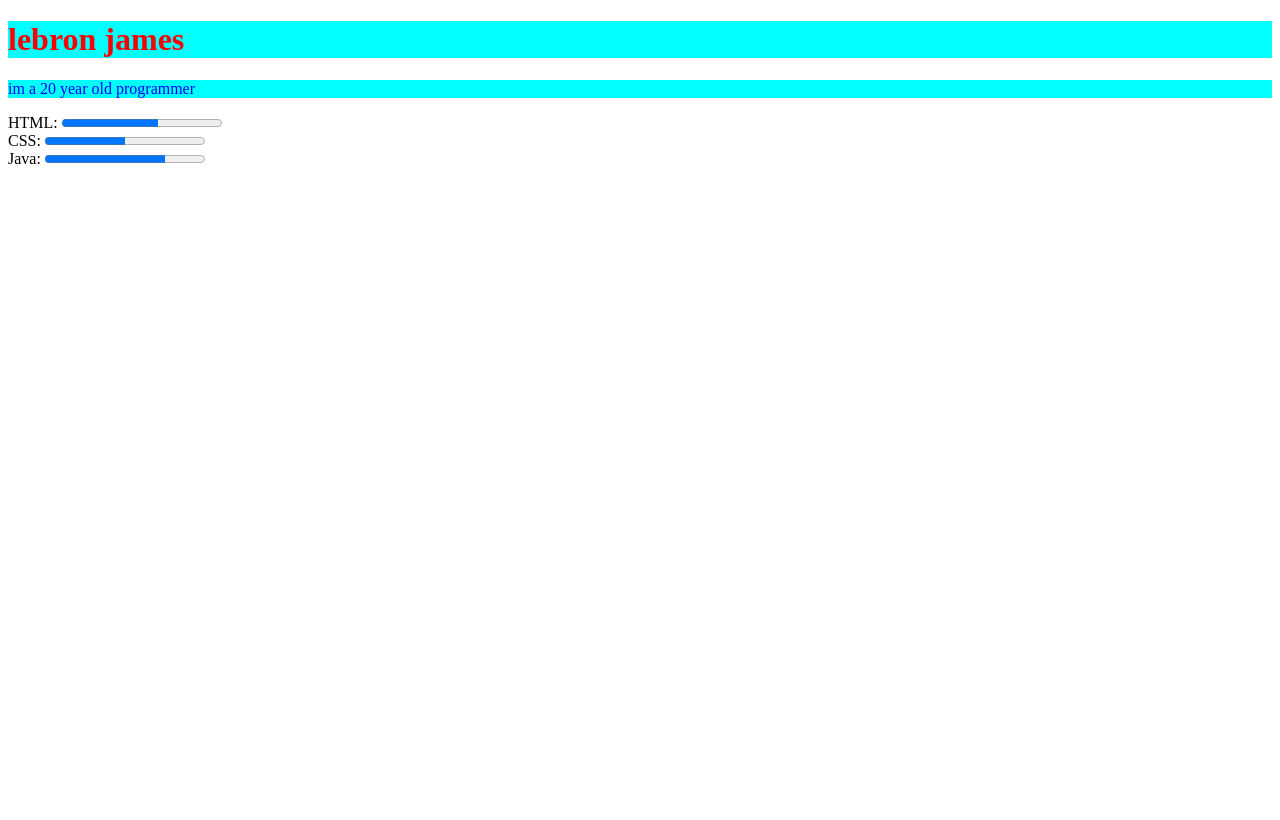
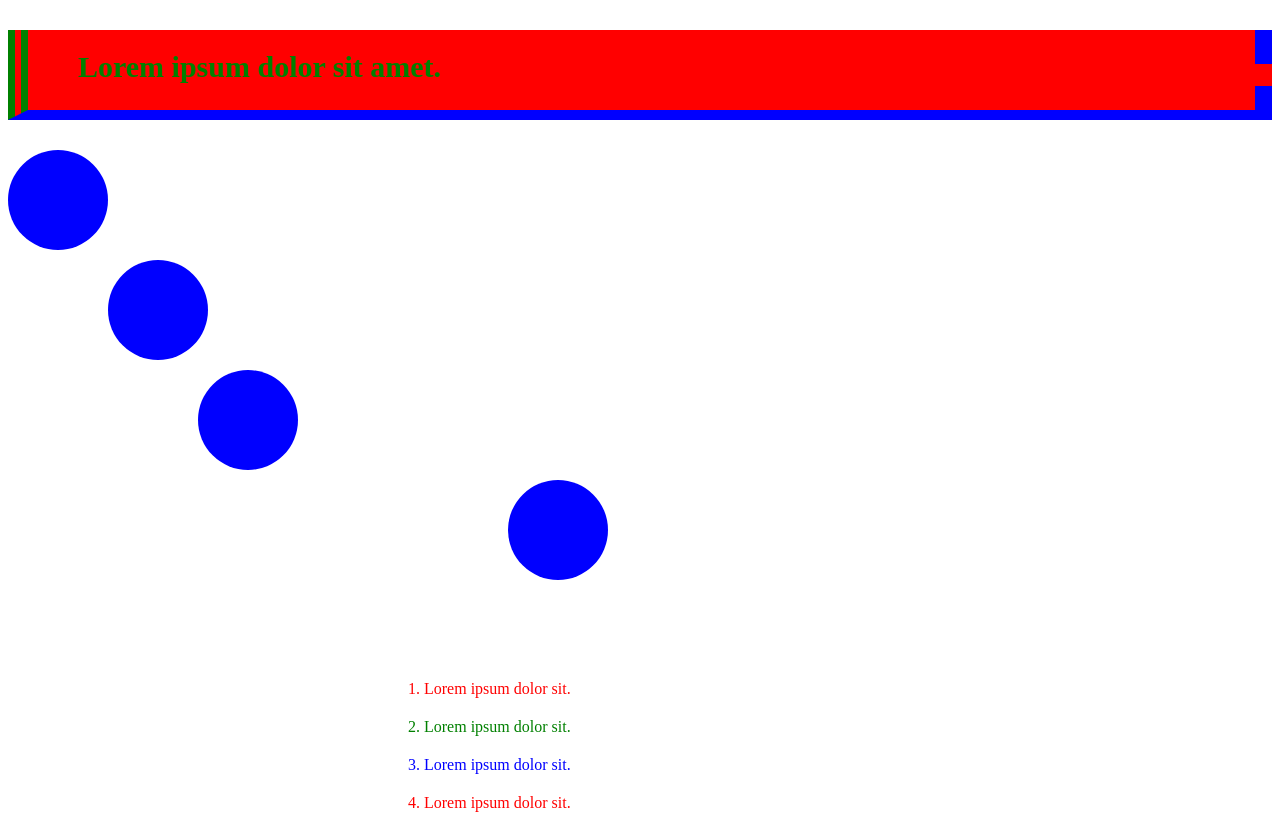
Before and after one commit to CashD17/MyProject, a plain HTML site: page index.html in a window 1280 px wide. Drawn offline with Linux system fonts and the light colour scheme.

Commit message:
Add files via upload

```diff
--- a/index.html
+++ b/index.html
@@ -1,37 +1,36 @@
 <!DOCTYPE html>
 <html lang="en">
-
 <head>
     <meta charset="UTF-8">
     <meta name="viewport" content="width=device-width, initial-scale=1.0">
-    <title>Cash</title>
+    <title>Document</title>
     <link rel="stylesheet" href="style.css">
 </head>
-
 <body>
 
-    <h1>
-        lebron james
-    </h1>
-
-    <p>im a 20 year old programmer</p>
+    <p class="first">Lorem ipsum dolor sit amet.</p>
 
 
-    <div class="section">
-        <label for="file">HTML:</label>
-        <progress id="file" value="60" max="100"> 60% </progress>
+    <div class="two"></div>
+
+    <div class="three"></div>
+
+    <div class="four"></div>
+
+    <div class="five"></div>
+    <div class="films">
+<div class="firstp">1. Lorem ipsum dolor sit.</div>
+
+    <div class="sec">2. Lorem ipsum dolor sit.</div>
+
+    <div class="third">3. Lorem ipsum dolor sit.</div>
+
+    <div class="fourth">4. Lorem ipsum dolor sit.</div>
+
     </div>
 
-    <div class="section">
-        <label for="file">CSS:</label>
-        <progress id="file" value="50" max="100"> 50% </progress>
-    </div>
 
-    <div class="section">
-        <label for="file">Java:</label>
-        <progress id="file" value="75" max="100"> 75% </progress>
-    </div>
+
 
 </body>
-
 </html>
--- a/style.css
+++ b/style.css
@@ -1,10 +1,74 @@
-p {
-    color: blue;
-
-    background-color: aqua;
+.first {
+    background-color: red;
+    color: green;
+    height: 60px;
+    font-size: 30px;
+    padding-left: 50px;
+    padding-top: 20px;
+    font-weight: 900;
+    border-left: 20px double green;
+    border-bottom: 10px solid blue;
+    border-right: 17px dashed blue;
 }
 
-h1 {
-    color: #fd0000;
-    background-color: aqua;
+
+.two {
+    background-color: blue;
+    height: 100px;
+    width: 100px;
+    border-radius: 100%;
 }
+
+.three {
+    background-color: blue;
+    height: 100px;
+    width: 100px;
+    border-radius: 100%;
+    margin-top: 10px;
+    margin-left: 100px;
+}
+
+.four {
+    background-color: blue;
+    height: 100px;
+    width: 100px;
+    border-radius: 100%;
+    margin-top: 10px;
+    margin-left: 190px;
+}
+
+.five {
+    background-color: blue;
+    height: 100px;
+    width: 100px;
+    border-radius: 100%;
+    margin-top: 10px;
+    margin-left: 500px;
+
+}
+
+.firstp {
+    margin-top: 10px;
+    color: red;
+}
+
+.sec {
+     margin-top: 20px;
+    color: green;
+}
+
+.third {
+     margin-top: 20px;
+    color: blue;
+}
+
+.fourth {
+     margin-top: 20px;
+    color: red;
+}
+
+
+.films{
+    margin-left: 400px;
+    margin-top: 100px;
+}
```
